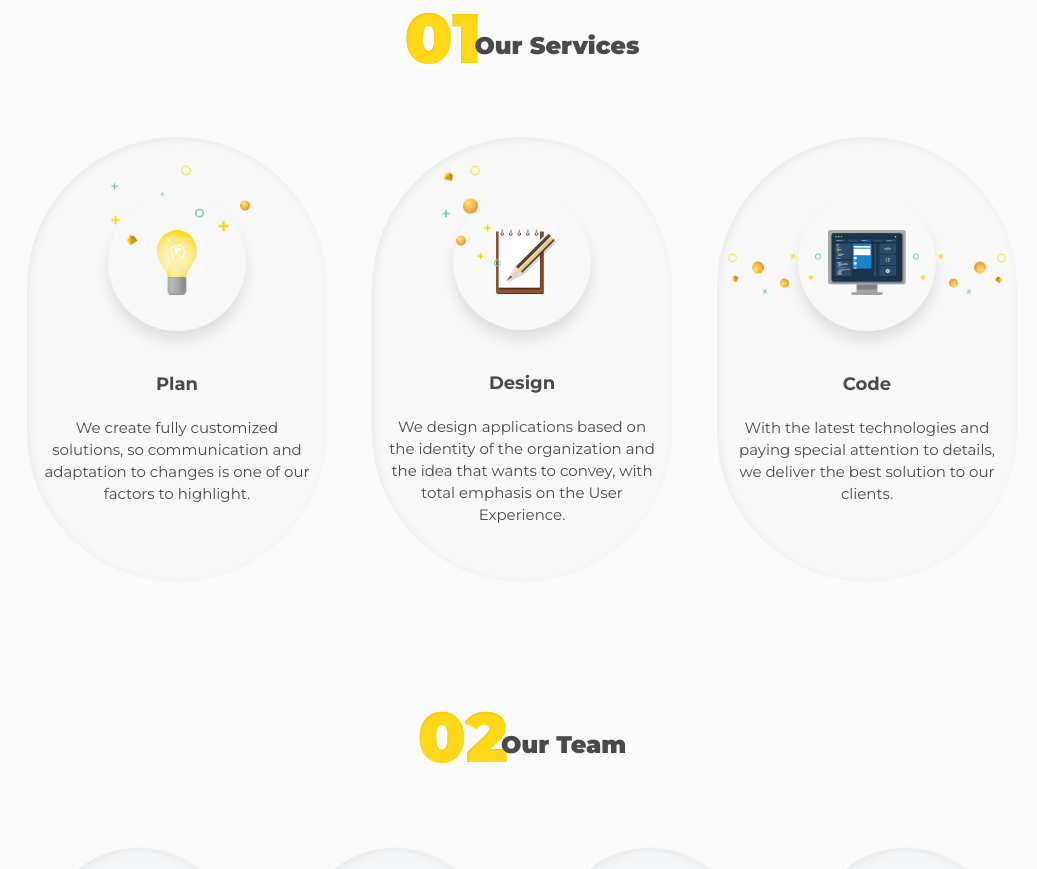
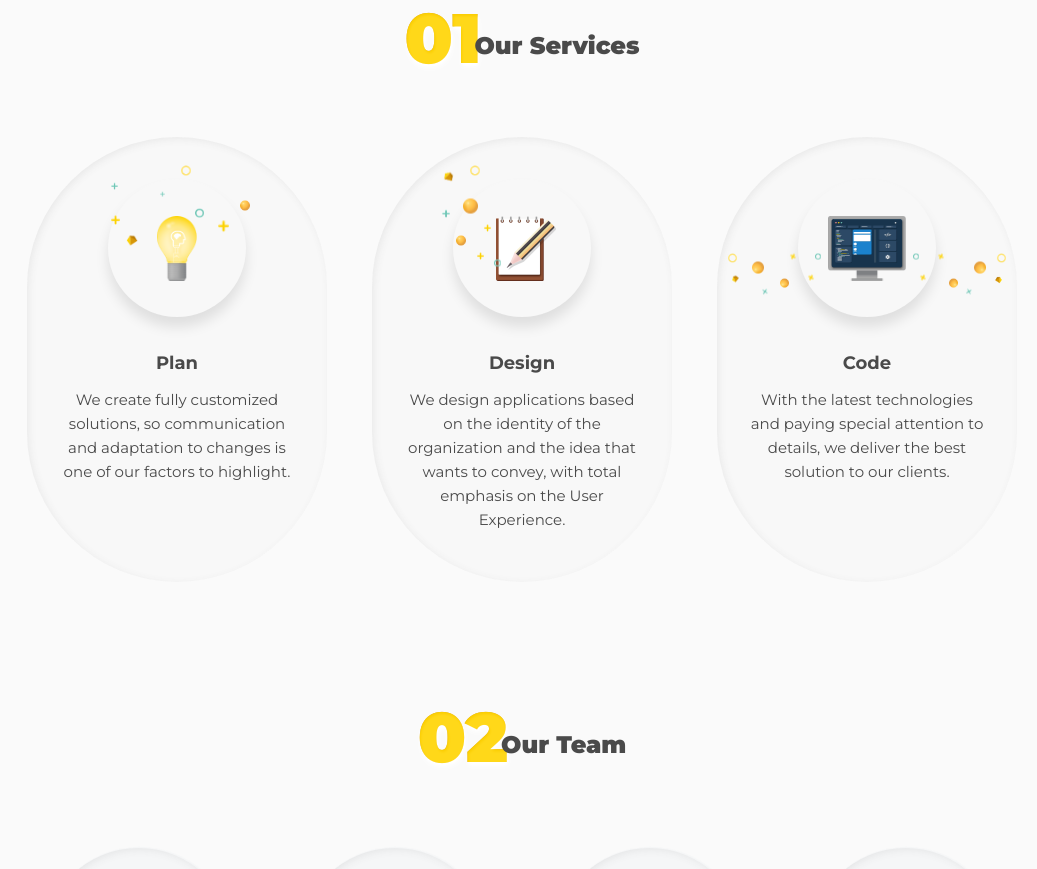
Before and after one commit to sanacompany/sanacompany.github.io, a React (Create React App) app: page / in a window 1280 px wide. Shown: the part 880-1749 px from the top of the page, without its empty margins (118-1155 px from the left). Built offline with nearby package versions, Linux system fonts and the light colour scheme.

Commit message:
Pill changes according to design

```diff
--- a/src/components/Services/Pill.js
+++ b/src/components/Services/Pill.js
@@ -8,7 +8,7 @@ function Pill({ animations, icon, text, title, className }) {
         <img src={icon} className={`pill__img ${className}`} alt="" />
       </div>
       <span className="pill__title">{title}</span>
-      <p className="pill__text">{text}</p>
+      <div className="pill__text">{text}</div>
       {animations}
     </div>
   )
@@ -19,7 +19,7 @@ Pill.propTypes = {
   icon: PropTypes.string.isRequired,
   text: PropTypes.string.isRequired,
   title: PropTypes.string.isRequired,
-  className: PropTypes.string
+  className: PropTypes.string,
 }
 
 export default memo(Pill)
--- a/src/stylesheets/components/_pill.scss
+++ b/src/stylesheets/components/_pill.scss
@@ -3,7 +3,7 @@
     flex-direction: column;
     align-items: center;
     position: relative;
-    padding: 4rem 1rem;
+    padding: 3rem 1rem;
     width: 300px;
     height: 445px;
     background: $gray-f8;
@@ -16,7 +16,7 @@
     display: flex;
     align-items: center;
     justify-content: center;
-    margin-bottom: 3rem;
+    margin-bottom: 2.5rem;
     width: 138px;
     height: 138px;
     background: $gray-f8;
@@ -36,7 +36,7 @@
 .pill__title {
     @include font-size(15px);
 
-    margin-bottom: 0.5rem;
+    margin-bottom: 1rem;
     font-weight: $font-weight-semibold;
 
     @media(min-width: $screen-md) {
@@ -45,10 +45,11 @@
 }
 
 .pill__text {
-    @include font-size(12px);
+    @include font-size(13px);
 
     margin-bottom: 0;
-    line-height: 22px;
+    padding: 0 1rem;
+    line-height: 24px;
     text-align: center;
 
     @media(min-width: $screen-md) {
--- a/src/stylesheets/components/_project-detail.scss
+++ b/src/stylesheets/components/_project-detail.scss
@@ -63,7 +63,7 @@ $desktop-space: 6rem;
 
 .project-details__description {
     @extend %wrapper;
-    @include font-size(12px);
+    @include font-size(13px);
 
     margin: 0 0 $mobile-space;
     line-height: 25px;
@@ -114,7 +114,7 @@ $desktop-space: 6rem;
 }
 
 .project-detail__access-website {
-    @include font-size(12px);
+    @include font-size(13px);
 
     margin-top: 1rem;
     padding: 1rem 4rem;
```
